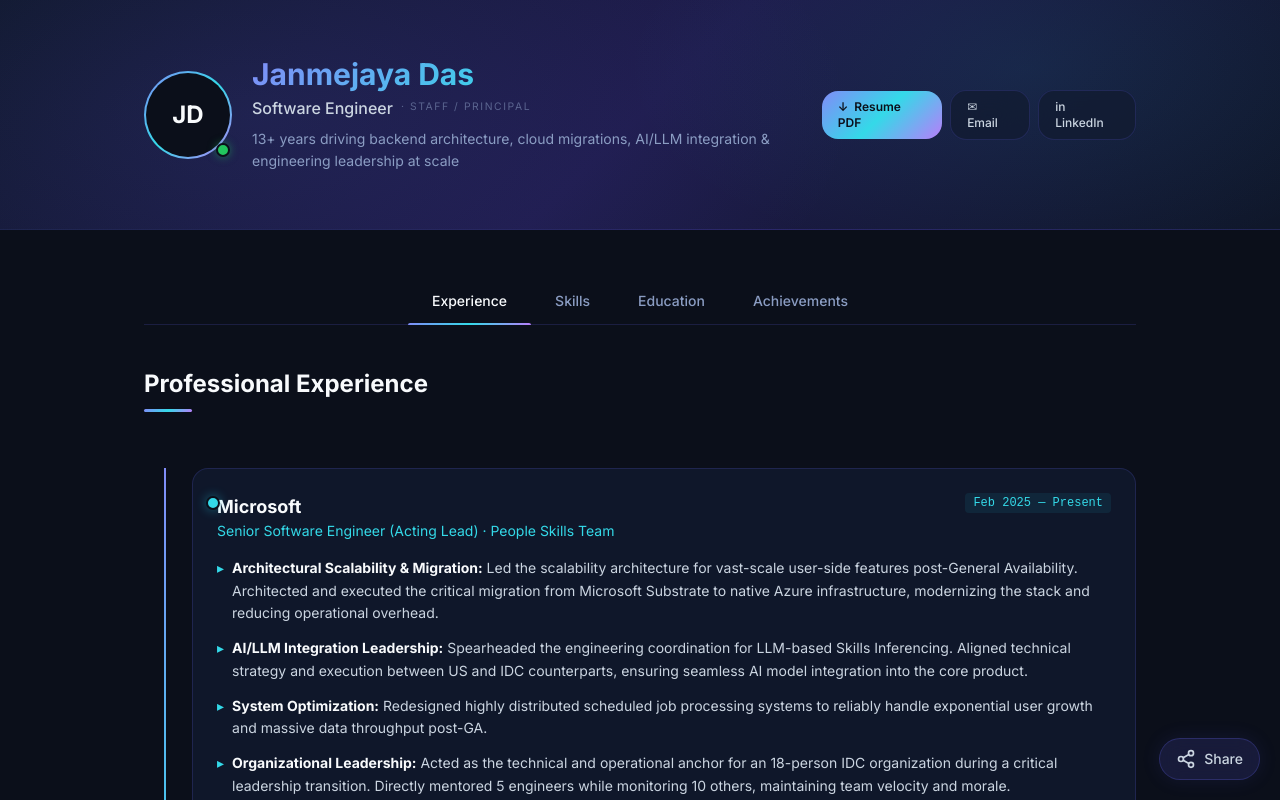
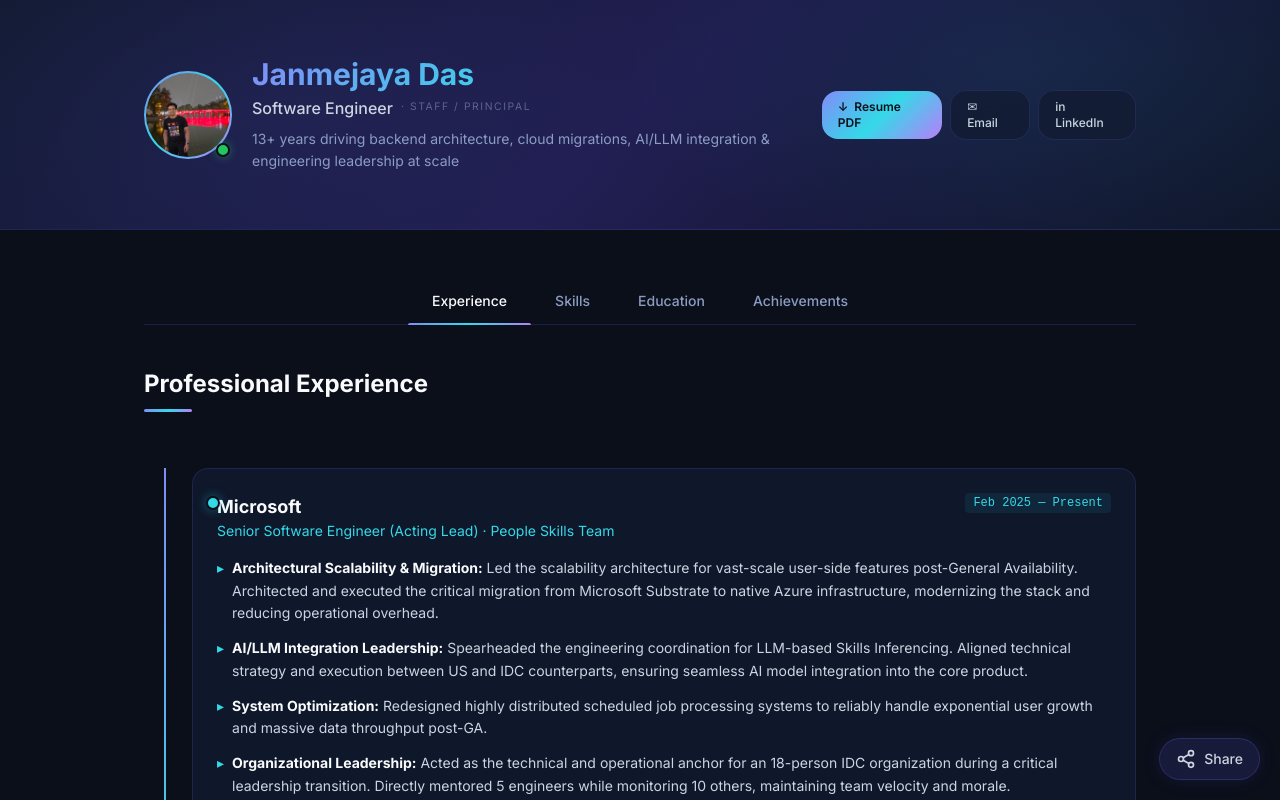
Before and after one commit to okjaydas/resume, a Next.js app: page / in a window 1280 px wide. Shown: the top 800 px of the page. Built offline with nearby package versions, Linux system fonts and the light colour scheme.

Commit message:
add avatar

```diff
--- a/app/page.tsx
+++ b/app/page.tsx
@@ -89,14 +89,16 @@
               {/* Gradient avatar ring */}
               <div className="relative flex-shrink-0">
                 <div
-                  className="w-18 h-18 md:w-22 md:h-22 rounded-full p-[2px]"
+                  className="w-18 h-18 md:w-22 md:h-22 rounded-full p-[2px] overflow-hidden"
                   style={{ background: "var(--gradient-primary)" }}
                 >
-                  <div
-                    className="w-full h-full rounded-full flex items-center justify-center text-xl md:text-2xl font-bold"
-                    style={{ background: "var(--bg-primary)", color: "var(--text-primary)" }}
-                  >
-                    JD
+                  <div className="w-full h-full rounded-full overflow-hidden">
+                    <img
+                      src="/avatar.jpg"
+                      alt="Janmejaya Das"
+                      className="w-full h-full object-cover"
+                      style={{ objectPosition: "50% 8%" }}
+                    />
                   </div>
                 </div>
                 {/* Online dot */}
```
Also changed, not shown: public/avatar.jpg (added).
